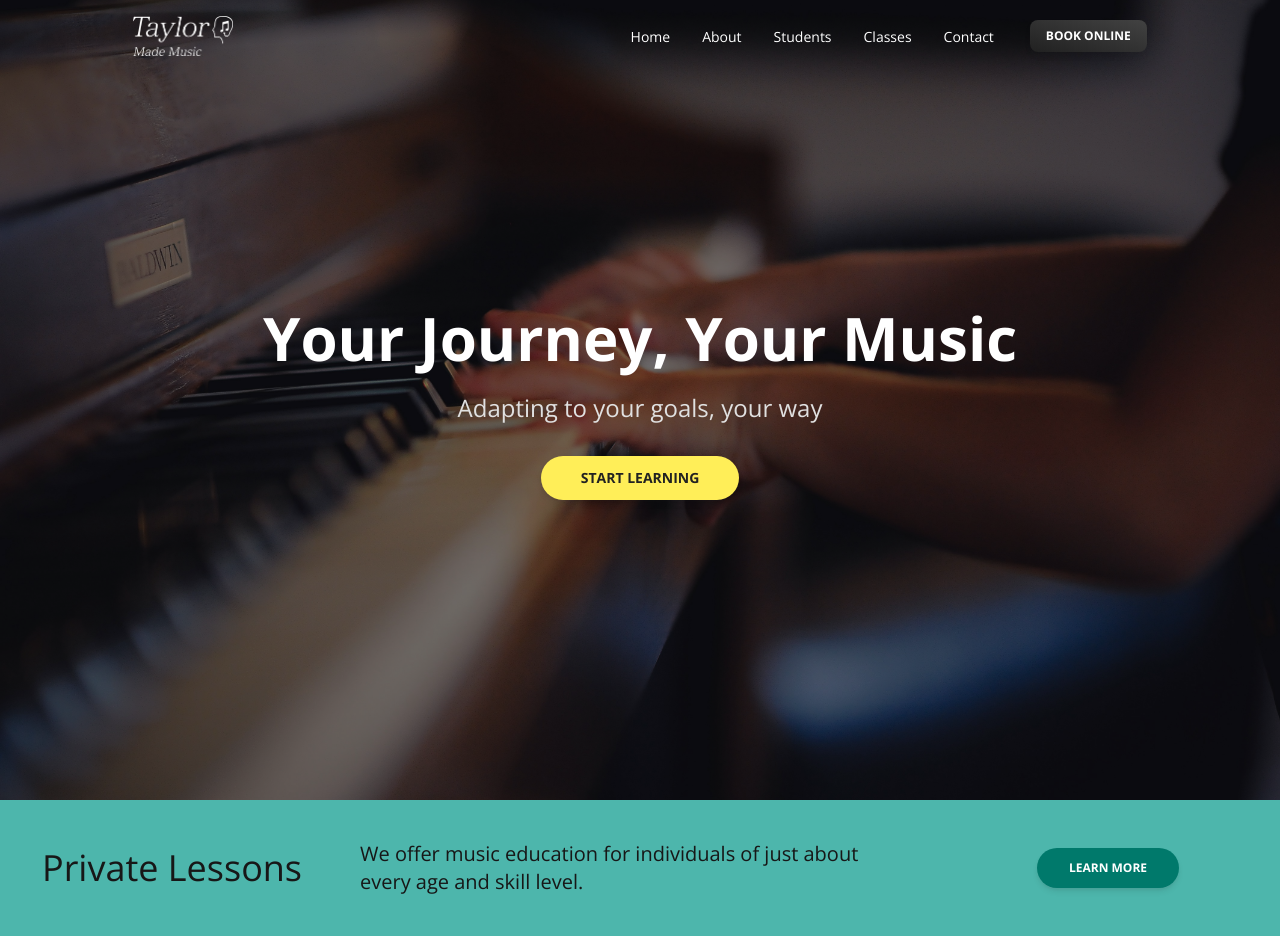
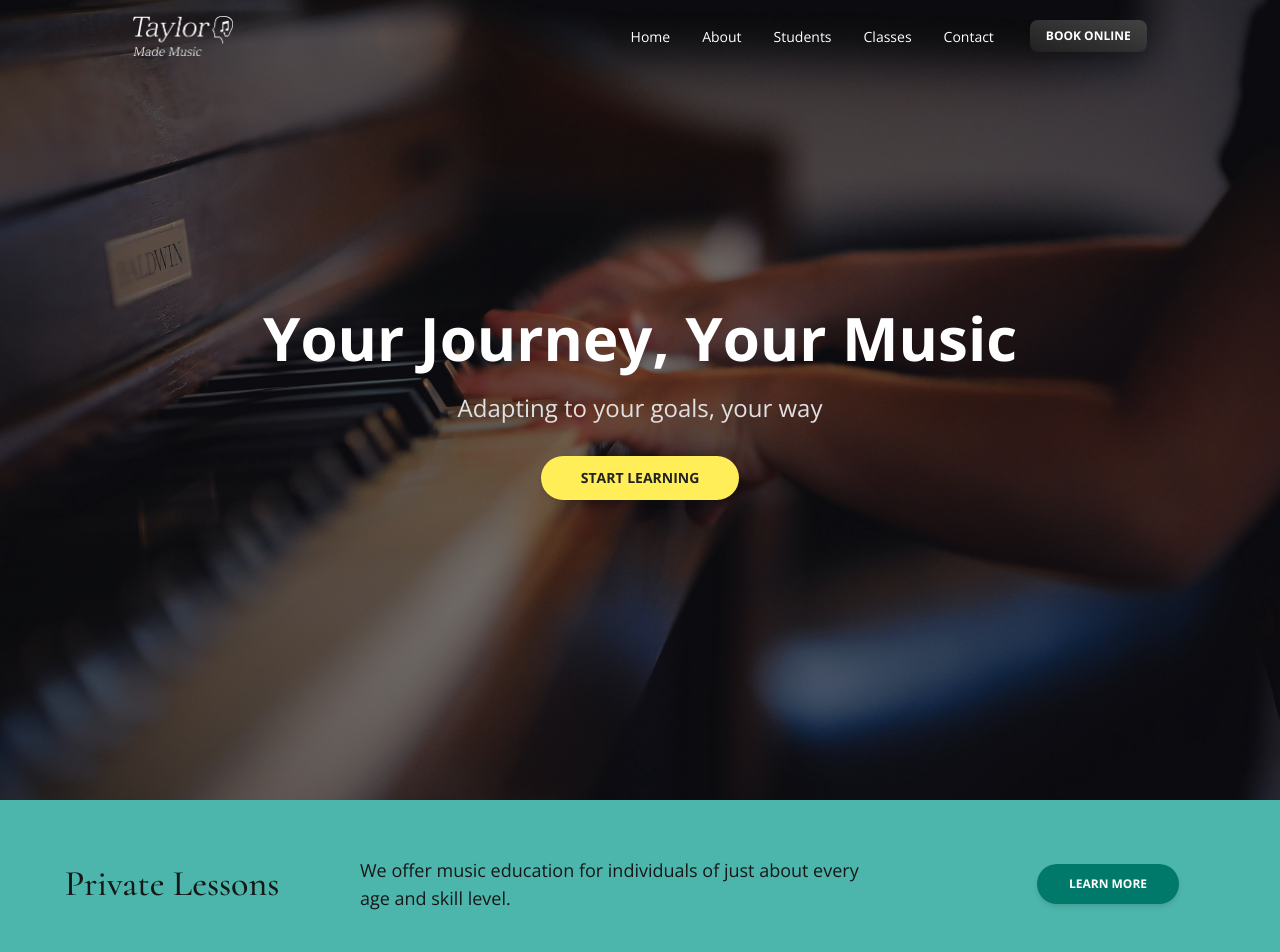
Before and after one commit to cecitorres/taylor-made-music, a Next.js app: page / in a window 1280 px wide. Shown: the top 952 px of the page. Built offline with nearby package versions, Linux system fonts and the light colour scheme.

Commit message:
style: InfoDivider component complete

```diff
--- a/src/components/InfoDivider.jsx
+++ b/src/components/InfoDivider.jsx
@@ -6,12 +6,12 @@ const InfoDivider = () => {
 
     return (
         <section className="w-full bg-teal-300">
-            <div className="grid items-center grid-cols-1 px-4 py-32 mx-auto max-w-7xl sm:grid-cols-12 sm:py-6">
+            <div className="grid items-center grid-cols-1 px-4 py-10 mx-auto max-w-7xl sm:grid-cols-12">
                 <div className="text-center sm:col-span-3">
-                    <p className="text-2xl sm:text-4xl">Private Lessons</p>
+                    <p className="font-serif text-4xl font-medium md:text-4xl">Private Lessons</p>
                 </div>
                 <div className="text-left sm:col-span-6">
-                    <p className="max-w-lg mx-8 my-4 text-sm sm:text-xl">We offer music education for individuals of just about every age and skill level.</p>
+                    <p className="max-w-lg mx-8 my-4 text-lg text-center md:text-left md:text-md">We offer music education for individuals of just about every age and skill level.</p>
                 </div>
                 <div className="text-center sm:col-span-3">
                     <Button className="px-8 bg-teal-700 rounded-3xl">Learn More</Button>
```
